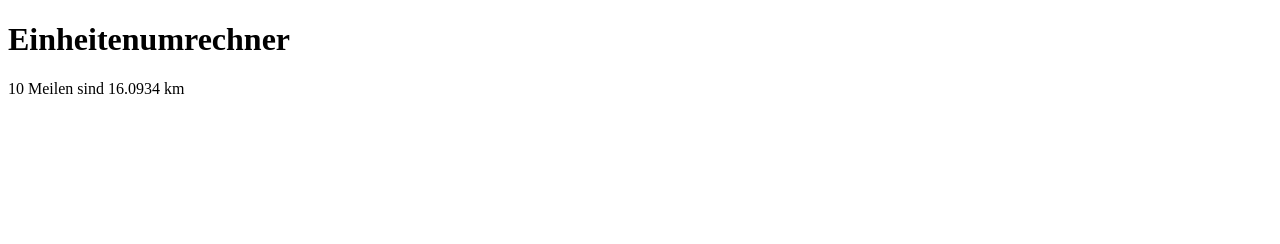
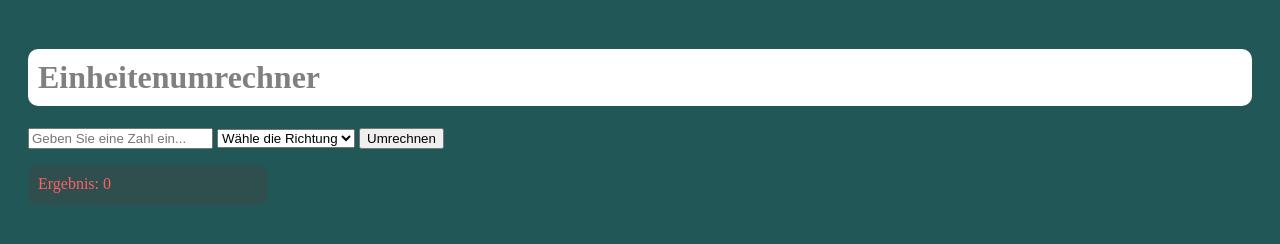
Before and after one commit to Briightbug/HTML, a plain HTML site: page Einheitenwandler/index.html in a window 1280 px wide. Drawn offline with Linux system fonts and the light colour scheme.

Commit message:
Finished Unit Converter

```diff
--- a/Einheitenwandler/index.html
+++ b/Einheitenwandler/index.html
@@ -1,8 +1,19 @@
 <!DOCTYPE html>
 <html>
+    <head>
+        <link rel="stylesheet" href="style.css">
+        <title>Einheitenumrechner</title>
+    </head>
     <body>
         <h1>Einheitenumrechner</h1>
-        <p id="resultElement"></p>
+        <input type="number" placeholder="Geben Sie eine Zahl ein..." id="userInput">
+        <select id="unit">
+            <option selected disabled>Wähle die Richtung</option>
+            <option value="milesToKm">Mi -> Km</option>
+            <option value="kmToMiles">Km -> Mi</option>
+        </select>
+        <button onclick="convert()">Umrechnen</button>
+        <p>Ergebnis: <span id="resultElement">0</span></p>
         <script src="script.js"></script>
     </body>
 </html>
--- a/Einheitenwandler/script.js
+++ b/Einheitenwandler/script.js
@@ -1,20 +1,25 @@
-const inputValue = 10;
-const milesToKm = true;
+function convert()
+{
+    const inputValue = document.getElementById("userInput").value;
+    const unit = document.getElementById("unit").value;
+    const milesToKm = (unit === "milesToKm");
 
     let result = 0;
+    let resultString = "";
 
     if (milesToKm) {
         // miles to km
         result = inputValue * 1.60934;
+        resultString = inputValue + " Meilen sind " + result + " km";
     } else {
         // km to miles
         result = inputValue / 1.60934;
+        resultString = inputValue + " km sind " + result + " Meilen";
     }
-
-const resultString = inputValue + " Meilen sind " + result + " km";
 
     console.log(resultString);
 
     // show result of equation on the webpage
     const resultElement = document.getElementById("resultElement");
     resultElement.innerHTML = resultString;
+}
--- a/Einheitenwandler/style.css
+++ b/Einheitenwandler/style.css
@@ -0,0 +1,20 @@
+body {
+    background-color:#225757;
+    padding: 20px;
+}
+
+h1 {
+    color: grey;
+    padding: 10px;
+    background-color:white;
+    border-radius: 10px;
+}
+
+p {
+    background-color:darkslategray;
+    color:#ff6060;
+    border-radius: 10px;
+    width: 220px;
+    height: 20px;
+    padding: 10px;
+}
```
Lines whose indentation alone changed are shown as unchanged.
